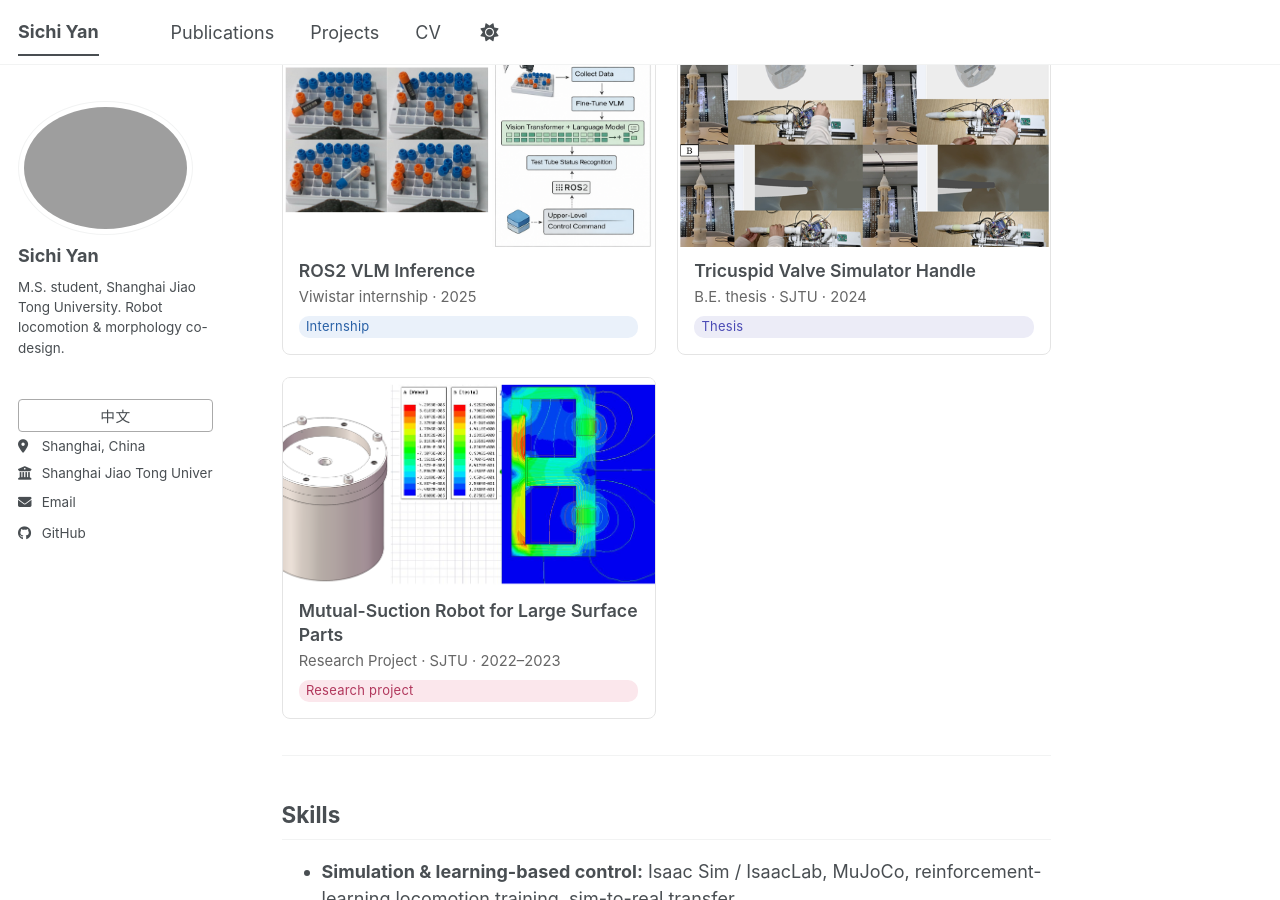
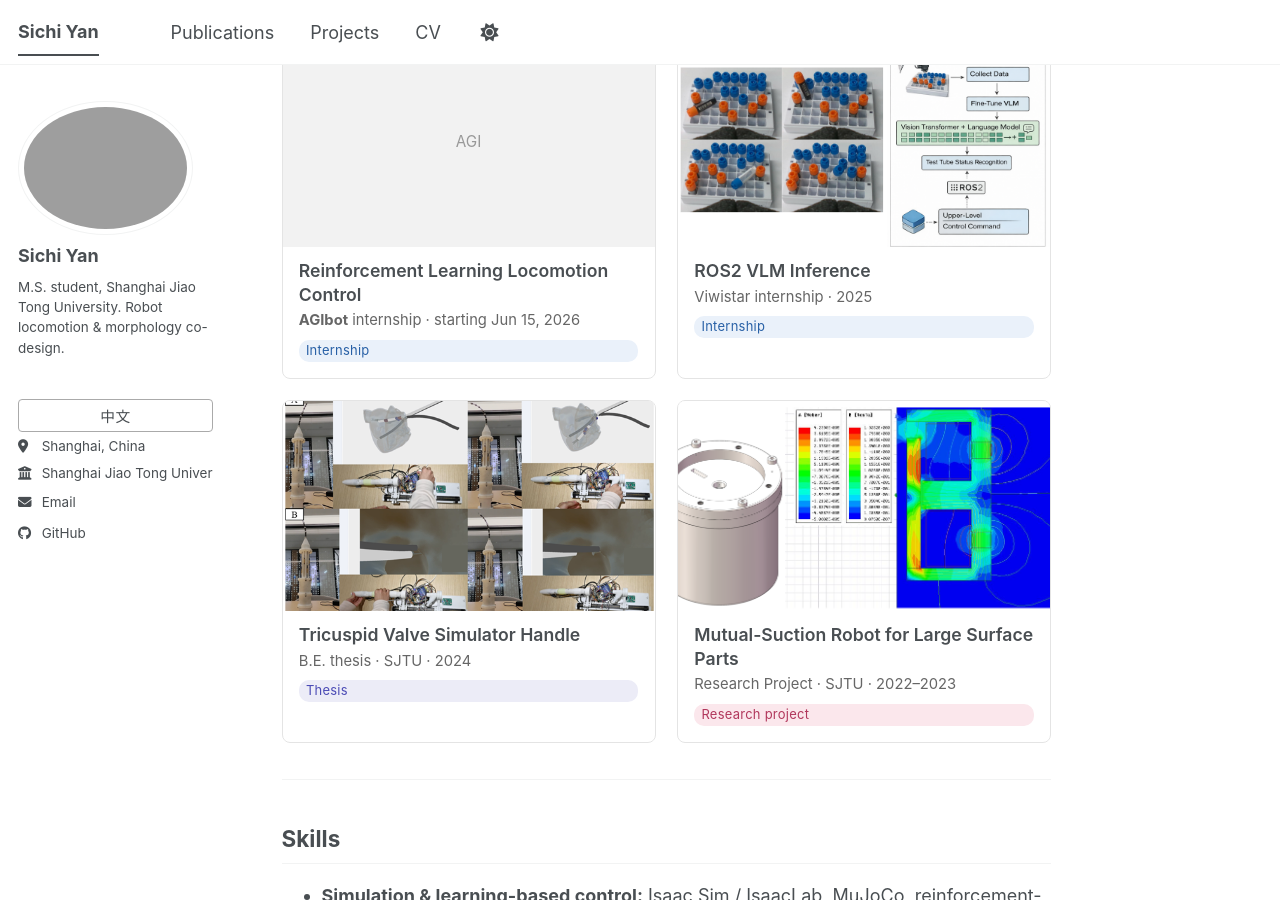
Before and after one commit to Taro003/Taro003.github.io, a Jekyll site: the page built from _pages/about.md, in a window 1280 px wide and 900 px high, scrolled down 1445 px. Built offline with Jekyll 4.4.1, drawn with Linux system fonts in a browser that asks for light colours; a script bundle is joined from its source files by our own code; library files that are not in the unit come from our copies.

Commit message:
Add AGIbot internship experience

```diff
--- a/_pages/about.md
+++ b/_pages/about.md
@@ -82,6 +82,23 @@ I am actively seeking **Research Assistant / Intern** positions and plan to appl
 
 <div class="exp-grid">
 
+  <a class="exp-card" href="https://www.agibot.com/">
+    <div class="exp-thumb" data-placeholder="AGI"></div>
+    <div class="exp-body">
+      <div class="exp-title">
+        <span class="lang-en">Reinforcement Learning Locomotion Control</span>
+        <span class="lang-zh">强化学习运控实习</span>
+      </div>
+      <div class="exp-meta">
+        <span class="lang-en"><strong>AGIbot</strong> internship &middot; starting Jun 15, 2026</span>
+        <span class="lang-zh"><strong>AGIbot 智元机器人</strong>实习 &middot; 2026 年 6 月 15 日开始</span>
+      </div>
+      <span class="exp-tag intern">
+        <span class="lang-en">Internship</span><span class="lang-zh">实习</span>
+      </span>
+    </div>
+  </a>
+
   <a class="exp-card" href="{{ base_path }}/portfolio/ros2-vlm-inference/">
     <div class="exp-thumb has-image" style="background-image:url('{{ base_path }}/images/intern_viwstar/preview.png');" data-placeholder=""></div>
     <div class="exp-body">
```
Also changed, not shown: _data/cv.json (+11 -0 lines), _pages/cv.md (+8 -0 lines).
